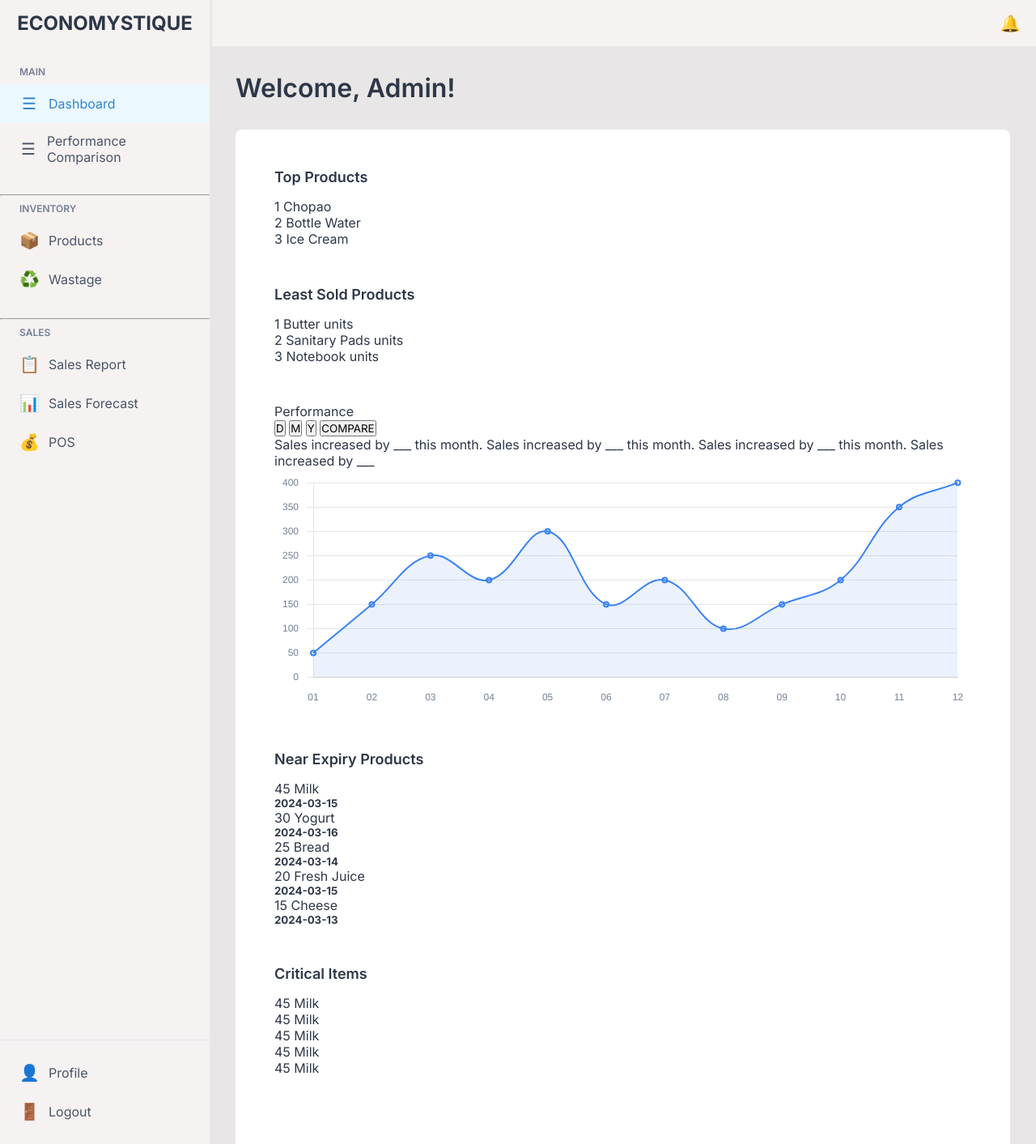
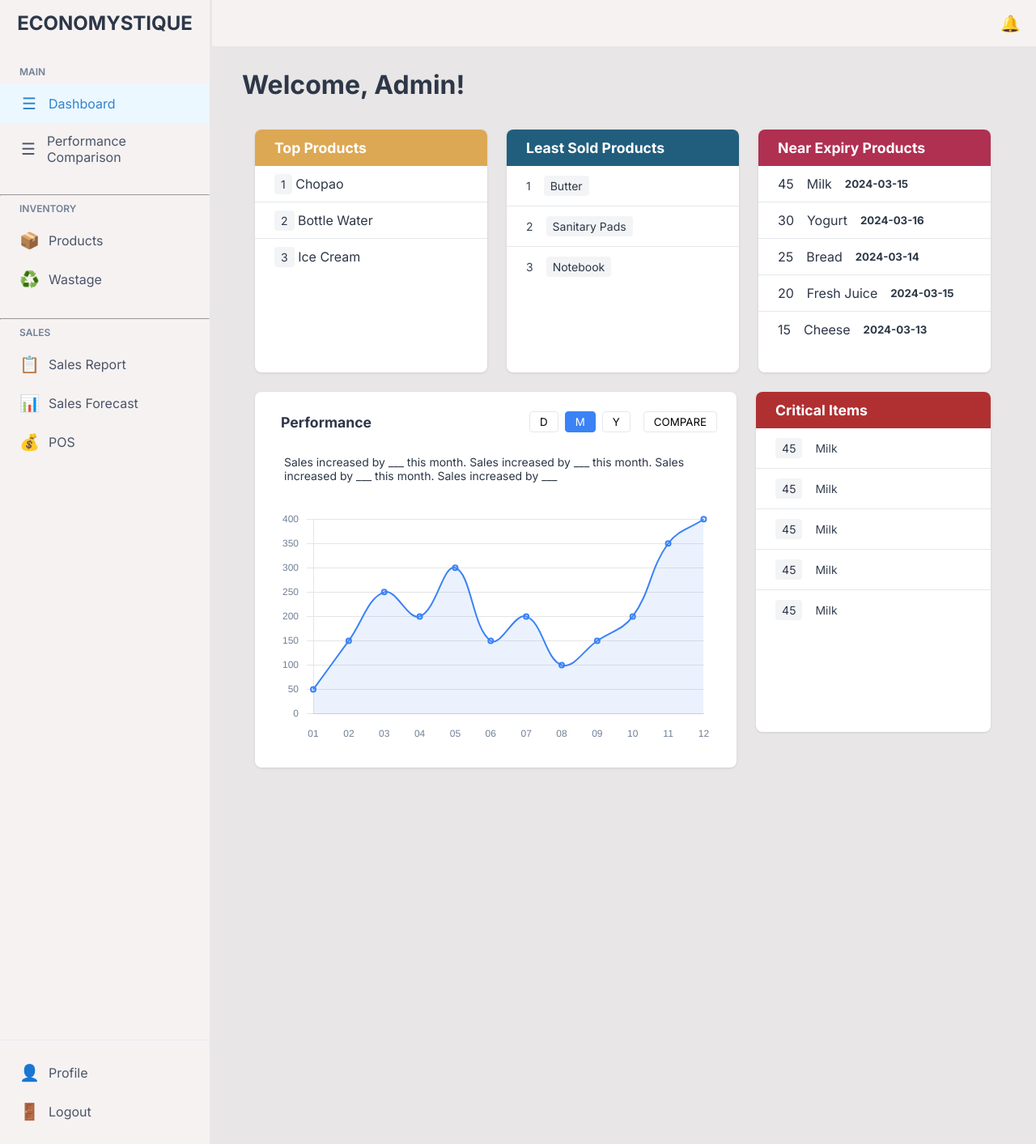
Before and after one commit to Economystique/EconomystiqueStoneKingdom, a Flask app: page /dashboard in a window 1280 px wide. Shown: the whole page at 81% size. Run offline with Flask 3, Linux system fonts and the light colour scheme; a user stored in the database is signed in.

Commit message:
mapped out dashboard: need minor fixes

```diff
--- a/static/css/dashboard.css
+++ b/static/css/dashboard.css
@@ -166,7 +166,6 @@
 
 .chart-container {
     height: 300px;
-    position: relative;
     margin-top: 1rem;
 }
 
--- a/static/css/styles.css
+++ b/static/css/styles.css
@@ -185,38 +185,171 @@ body {
     flex: 1;
     position: absolute;
     margin-left: 259px;  /* Match exactly the sidebar width */
-    margin-top: 57px;    /* Match exactly the header height */
-    padding: 2rem;
+    margin-top: 45px;    /* Match exactly the header height */
+    padding: 1rem;
     overflow-y: auto;
     height: calc(100vh - 57px);
     width: calc(100vw - 259px);
 }
 
-/* Header */
-.content-header {
+/* Content Area */
+.content {
+    background-color: transparent;
+    border-radius: 0.5rem;
+    padding: 1.5rem;
+    height: 100%;
+}
+
+/* Dashboard Grid Layout */
+.dashboard-grid {
+    display: flex;
+    flex-direction: column;
+    gap: 1.5rem;
+    padding: 1rem;
+}
+
+.top-cards-row {
+    display: grid;
+    grid-template-columns: repeat(3, 1fr);
+    gap: 1.5rem;
+}
+
+.card {
+    background: white;
+    border-radius: 0.5rem;
+    overflow: hidden;
+    box-shadow: 0 1px 3px rgba(0, 0, 0, 0.1);
+}
+
+.small-card {
+    height: 300px;
+}
+
+.card-title {
+    margin: 0;
+    padding: 0.75rem 1.5rem;
+    font-size: 1.1rem;
+    color: white;
+}
+
+.top-products .card-title {
+    background-color: #DDA853;
+}
+
+.least-sold .card-title {
+    background-color: #215E7D;
+}
+
+.near-expiry .card-title {
+    background-color: #B03052;
+}
+
+.critical-items .card-title {
+    background-color: #B03032;
+}
+
+.product-item {
+    padding: 0.75rem 1.5rem;
+    border-bottom: 1px solid #e5e7eb;
+}
+
+.product-item:last-child {
+    border-bottom: none;
+}
+
+.product-info {
+    display: flex;
+    align-items: center;
+    gap: 1rem;
+}
+
+.quantity {
+    background: #f3f4f6;
+    padding: 0.25rem 0.5rem;
+    border-radius: 0.25rem;
+    font-size: 0.875rem;
+    min-width: 2rem;
+    text-align: center;
+}
+
+.product-name {
+    font-size: 0.875rem;
+    color: #374151;
+}
+
+.bottom-section {
+    display: grid;
+    grid-template-columns: 1.55fr 0.755fr;
+    gap: 1.5rem;
+}
+
+.performance-card {
+    padding: 1.5rem;
+}
+
+.performance-header {
     display: flex;
     justify-content: space-between;
     align-items: center;
-    margin-bottom: 2rem;
+    margin-bottom: 1rem;
 }
 
-.content-header h1 {
-    font-size: 32px;
-    font-weight: 600;
-    color: #2d3748;
+.performance-title {
+    display: flex;
+    align-items: center;
+    gap: 0.5rem;
+}
+
+.performance-title h2 {
+    font-size: 1.1rem;
+    margin: 0;
+}
+
+.performance-stats {
+    background-color: transparent;
+    padding: 0.75rem;
+    border-radius: 0.25rem;
+    font-size: 0.875rem;
+    margin-bottom: 1rem;
+}
+
+.chart-container {
+    height: 300px;
+    width: 100%;
+}
+
+.time-controls {
+    display: flex;
+    gap: 0.5rem;
+}
+
+.time-button, .compare-button {
+    padding: 0.25rem 0.75rem;
+    border: 1px solid #e5e7eb;
+    border-radius: 0.25rem;
+    background: white;
+    cursor: pointer;
+}
+
+.time-button.active {
+    background: #3B82F6;
+    color: white;
+    border-color: #3B82F6;
+}
+
+.compare-button {
+    margin-left: 0.5rem;
+}
+
+.critical-items {
+    width: 100%;
+    height: 420px;
+    overflow-y: auto;
 }
 
 /* Lists */
 ul {
     list-style: none;
-}
-
-/* Content Area */
-.content {
-    background-color: #ffffff;
-    border-radius: 0.5rem;
-    padding: 1.5rem;
-    height: 100%;
 }
 
 /* Alert Messages */
@@ -243,20 +376,6 @@ ul {
     gap: 1.5rem;
 }
 
-/* Cards */
-.card {
-    background-color: #ffffff;
-    border-radius: 0.5rem;
-    padding: 1.5rem;
-}
-
-.card-title {
-    font-size: 1.125rem;
-    font-weight: 600;
-    color: #2d3748;
-    margin-bottom: 1rem;
-}
-
 /* Tables */
 .table {
     width: 100%;
@@ -276,13 +395,6 @@ ul {
     background-color: #f7fafc;
 }
 
-/* Charts */
-.chart-container {
-    width: 100%;
-    height: 300px;
-    position: relative;
-}
-
 /* Typography */
 h1, h2, h3, h4, h5, h6,
 p, span, a, button, input, textarea, select, label, div {
--- a/templates/base.html
+++ b/templates/base.html
@@ -110,9 +110,9 @@
 
             <!-- Main Content -->
             <main class="main-content">
-                <header class="content-header">
+                <!--<header class="content-header">
                     <h1>{% block header_title %}{% endblock %}</h1>
-                </header>
+                </header>-->
                 <div class="content">
                     {% with messages = get_flashed_messages(with_categories=true) %}
                         {% if messages %}
--- a/templates/dashboard.html
+++ b/templates/dashboard.html
@@ -2,12 +2,15 @@
 
 {% block title %}Dashboard - Economystique{% endblock %}
 
-{% block header_title %}Welcome, Admin!{% endblock %} <!--edit this to put user name in dashboard accordingly-->
+<!--{% block header_title %}Welcome, Admin!{% endblock %} -->
 
 {% block content %}
-
+<h1>Welcome, Admin!</h1>
+<br>
+<div class="dashboard-grid">
+    <div class="top-cards-row">
         <!-- Best Selling Products Card -->
-    <div class="card">
+        <div class="card small-card top-products">
             <h2 class="card-title">Top Products</h2>
             {% for product in best_sellers %}
             <div class="product-item">
@@ -22,24 +25,40 @@
         </div>
 
         <!-- Least Sold Products Card -->
-    <div class="card">
+        <div class="card small-card least-sold">
             <h2 class="card-title">Least Sold Products</h2>
             {% for product in least_products %}
             <div class="product-item">
                 <div class="product-info">
                     <span class="product-name">{{ product.rank }}</span>
-                <span class="quantity">{{ product.name}} units</span>
+                    <span class="quantity">{{ product.name}}</span>
                 </div>
             </div>
             {% endfor %}
         </div>
 
+        <!-- Near Expiry Products Card -->
+        <div class="card small-card near-expiry">
+            <h2 class="card-title">Near Expiry Products</h2>
+            {% for product in near_expiry %}
+            <div class="product-item">
+                <div class="product-info">
+                    <span>{{ product.quantity }}</span>
+                    <span>{{ product.name }}</span>
+                    <h5>{{ product.expiry_date }}</h5>
+                </div>
+            </div>
+            {% endfor %}
+        </div>
+    </div>
+
+    <div class="bottom-section">
         <!-- Sales Performance Card -->
-    <div class="card">
+        <div class="card performance-card">
             <div class="performance-header">
                 <div class="performance-title">
                     <i class="fas fa-chart-line"></i>
-                Performance
+                    <h2>Performance</h2>
                 </div>
                 <div class="time-controls">
                     <button class="time-button" data-period="D">D</button>
@@ -56,22 +75,8 @@
             </div>
         </div>
 
-    <!-- Expired Products Card -->
-    <div class="card">
-        <h2 class="card-title">Near Expiry Products</h2>
-        {% for product in near_expiry %}
-        <div class="product-item">
-            <div class="product-info">
-                <span>{{ product.quantity }}</span>
-                <span>{{ product.name }}</span>
-                <h5>{{ product.expiry_date }}</h5> <!--fix composition of the card-->
-            </div>
-        </div>
-        {% endfor %}
-    </div>
-
         <!-- Critical Items Card -->
-    <div class="card">
+        <div class="card critical-items">
             <h2 class="card-title">Critical Items</h2>
             {% for item in critical_items %}
             <div class="product-item">
@@ -82,7 +87,8 @@
             </div>
             {% endfor %}
         </div>
-
+    </div>
+</div>
 {% endblock %}
 
 {% block extra_js %}
```
Lines whose indentation alone changed are shown as unchanged.
